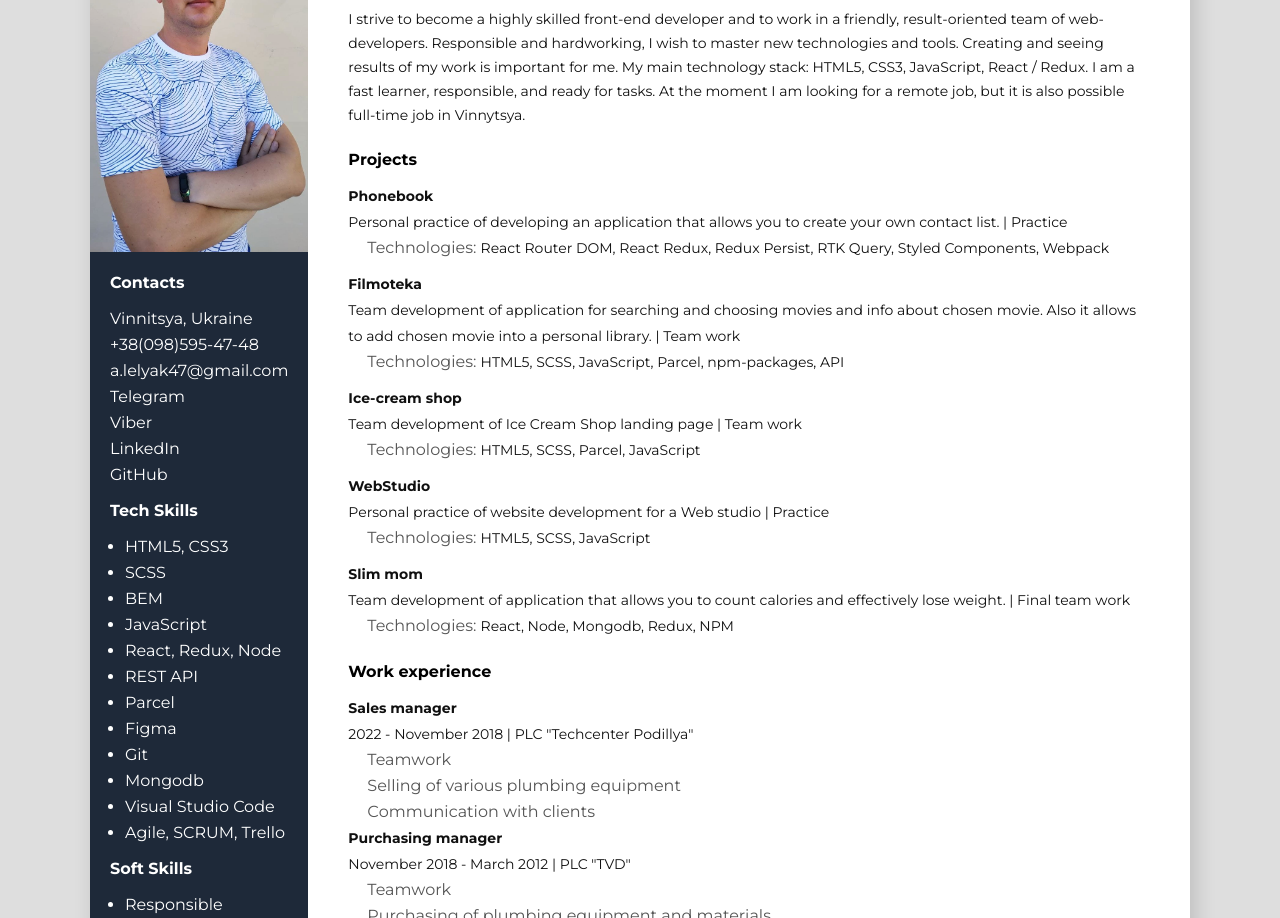
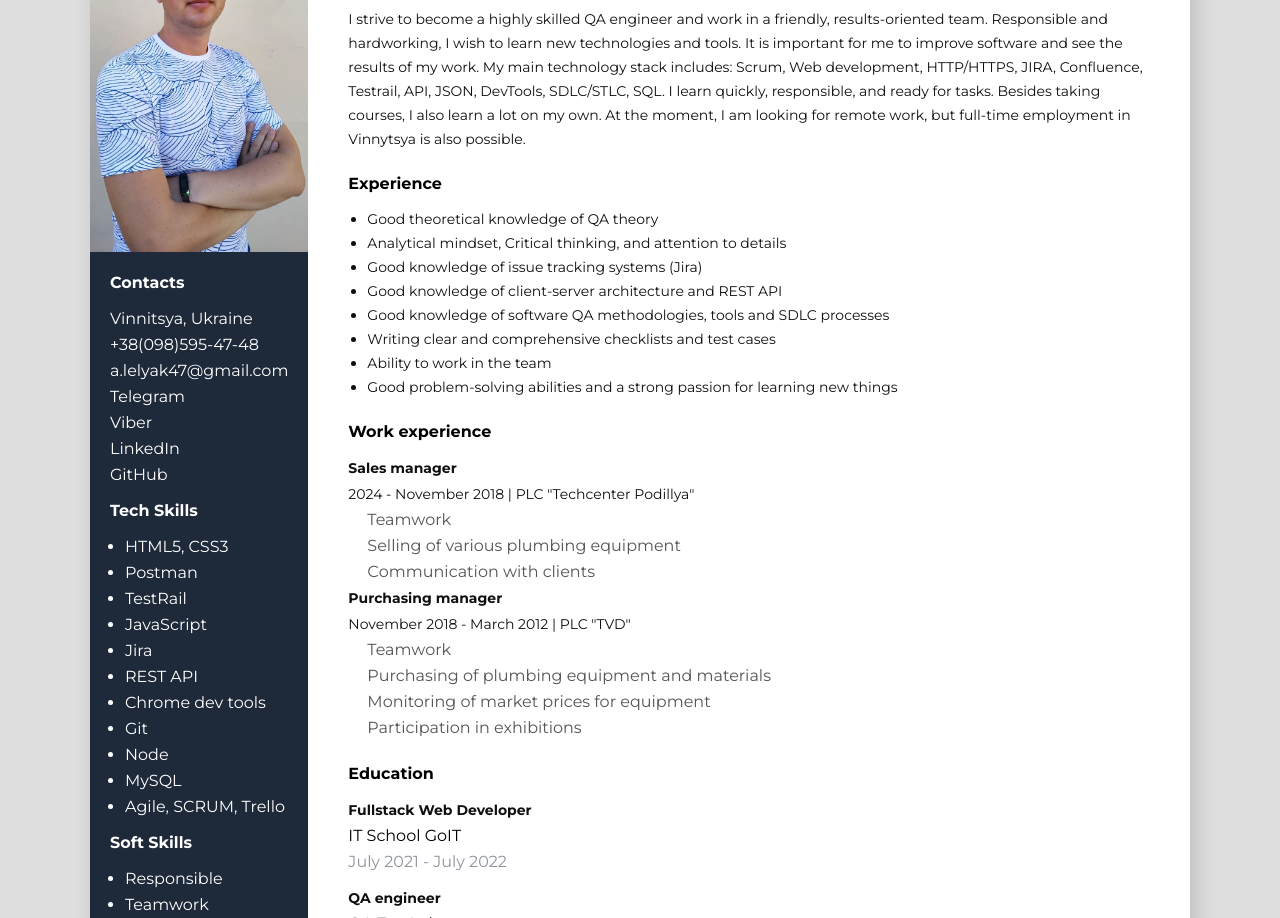
Before and after one commit to Lelyak-Andriy/resume, a plain HTML site: page index.html in a window 1280 px wide. Shown: the part 95-1013 px from the top of the page. Drawn offline with Linux system fonts and the light colour scheme.

Commit message:
Add files via upload
changed for qa cv

```diff
--- a/index.html
+++ b/index.html
@@ -3,7 +3,7 @@
   <head>
     <meta charset="UTF-8" />
     <meta name="viewport" content="width=device-width, initial-scale=1.0" />
-    <title>My resume</title>
+    <title>My CV</title>
     <link rel="stylesheet" href="./css/styles.css" />
     <link
       href="https://fonts.googleapis.com/css2?family=Montserrat:wght@400;700&display=swap"
@@ -20,7 +20,7 @@
 
         <div class="info-mobile">
           <h1>Andriy Lelyak</h1>
-          <h3>Front-End Developer</h3>
+          <h3>QA Engineer</h3>
         </div>
 
         <!-- contacts container -->
@@ -37,22 +37,18 @@
               >
             </li>
             <li>
-              <a class="contacts-link" href="mailto:a.lelyak47@gmail.com"
-                >a.lelyak47@gmail.com</a
-              >
+              <a class="contacts-link" href="mailto:a.lelyak47@gmail.com">a.lelyak47@gmail.com</a>
             </li>
             <li>
               <a class="contacts-link" href="https://t.me/Aftar_jot"
-                >Telegram</a
-              >
+                >Telegram</a>
             </li>
 
             <li>
               <a
                 class="contacts-link"
                 href="https://msng.link/o/?380985954748=vi"
-                >Viber</a
-              >
+                >Viber</a>
             </li>
 
             <li>
@@ -80,11 +76,11 @@
             </li>
             <li>
               <!-- <span class="tech-skills__category">Preprocessors: </span> -->
-              <p class="tech-skills__name">SCSS</p>
+              <p class="tech-skills__name">Postman</p>
             </li>
             <li>
               <!-- <span class="tech-skills__category">Methodologies:</span> -->
-              <p class="tech-skills__name">BEM</p>
+              <p class="tech-skills__name">TestRail</p>
             </li>
             <li>
               <!-- <span class="tech-skills__category">Programming languages: </span> -->
@@ -92,7 +88,7 @@
             </li>
             <li>
               <!-- <span class="tech-skills__category">JS Libraries:</span> -->
-              <p class="tech-skills__name">React, Redux, Node</p>
+              <p class="tech-skills__name">Jira</p>
             </li>
             <li>
               <!-- <span class="tech-skills__category">Interfaces:</span> -->
@@ -100,24 +96,21 @@
             </li>
             <li>
               <!-- <span class="tech-skills__category">Bundlers:</span> -->
-              <p class="tech-skills__name">Parcel</p>
+              <p class="tech-skills__name">Chrome dev tools</p>
             </li>
-            <li>
-              <!-- <span class="tech-skills__category">Graphics:</span> -->
-              <p class="tech-skills__name">Figma</p>
-            </li>
+
             <li>
               <!-- <span class="tech-skills__category">CVS:</span> -->
               <p class="tech-skills__name">Git</p>
             </li>
             <li>
               <!-- <span class="tech-skills__category">Database Services:</span> -->
-              <p class="tech-skills__name">Mongodb</p>
+              <p class="tech-skills__name">Node</p>
             </li>
             <li>
               <!-- <span class="tech-skills__category">IDE:</span> -->
               <p class="tech-skills__name"
-                >Visual Studio Code</p
+                >MySQL</p
               >
             </li>
             <li>
@@ -137,7 +130,6 @@
             <li><span class="soft-skills__name">Perseverance</span></li>
             <li><span class="soft-skills__name">Learnability</span></li>
             <li><span class="soft-skills__name">Sociability</span></li>
-            <li><span class="soft-skills__name">Flexibility</span></li>
             <li><span class="soft-skills__name">Friendliness</span></li>
           </ul>
         </div>
@@ -146,9 +138,6 @@
         <div class="languages">
           <h3 class="title">Languages</h3>
           <ul>
-            <li>
-              <span class="languages__item">Ukrainian - Native</span>
-            </li>
             <li>
               <span class="languages__item">English - Upper-Intermediate</span>
             </li>
@@ -161,117 +150,34 @@
         <!-- about me main info -->
         <div class="info-container">
           <h1>Andriy Lelyak</h1>
-          <h2>Front-End Developer (React)</h2>
+          <h2>QA Engineer</h2>
 
           <div class="wrap summary">
             <!-- <h3 class="title">Summary</h3> -->
             <p class="summary">
-              I strive to become a highly skilled front-end developer and to work in a friendly, result-oriented team of
-              web-developers. Responsible and hardworking, I wish to master new technologies and tools. Creating and seeing results of
-              my work is important for me.
-              My main technology stack: HTML5, CSS3, JavaScript, React / Redux. I am a fast learner,
-              responsible, and ready for tasks.
-               At the moment I am looking for a remote job, but it is also possible full-time job in Vinnytsya.
+              I strive to become a highly skilled QA engineer and work in a friendly, results-oriented team. Responsible and hardworking, I wish to learn new technologies and tools. It is important for me to improve software and see the results of my work.
+              My main technology stack includes: Scrum, Web development, HTTP/HTTPS, JIRA, Confluence, Testrail, API, JSON, DevTools, SDLC/STLC, SQL. I learn quickly, responsible, and ready for tasks.
+              Besides taking courses, I also learn a lot on my own. At the moment, I am looking for remote work, but full-time employment in Vinnytsya is also possible.
             </p>
           </div>
         </div>
 
         <!-- Projects -->
         <div class="wrap experience">
-          <h3 class="title">Projects</h3>
+          <h3 class="title">Experience</h3>
 
-          <div class="experience__item">
-            <div class="experience__duties">
-              <a class="project__title" href="https://stately-puppy-4a51aa.netlify.app">Phonebook</a>
-            </div>
-            <span class="experience__details">
-              Personal practice of developing an application that allows you to create your own contact list.
-              <span class="experience__divider">|</span> Practice
-            </span>
-            <ul class="technologies__list">
-              <li>
-                Technologies:
-                <a class="technologies" href="https://github.com/Lelyak-Andriy/goit-react-hw-08-phonebook"
-                  >React Router DOM, React Redux, Redux Persist, RTK Query, Styled Components, Webpack</a
-                >
-              </li>
-            </ul>
-          </div>
+          <ul class="experience__item">
 
-          <div class="experience__item">
-            <div class="experience__duties">
-              <a class="project__title" href="https://kurbatovas.github.io/project6/">Filmoteka</a>
-            </div>
-            <span class="experience__details">
-            Team development of application for searching and choosing
-             movies and info about chosen movie. Also it allows to
-              add chosen movie into a personal library.
-              <span class="experience__divider">|</span> Team work
-            </span>
-            <ul class="technologies__list">
-              <li>
-                Technologies:
-                <a class="technologies" href="https://github.com/KurbatovAS/project6"
-                  >HTML5, SCSS, JavaScript, Parcel, npm-packages, API</a
-                >
-              </li>
-              <!-- <li>Team: 10 front-end developers</li> -->
-            </ul>
-          </div>
+            <li class="experience__details">Good theoretical knowledge of QA theory</li>
+            <li class="experience__details">Analytical mindset, Critical thinking, and attention to details</li>
+            <li class="experience__details">Good knowledge of issue tracking systems (Jira)</li>
+            <li class="experience__details">Good knowledge of client-server architecture and REST API</li>
+            <li class="experience__details">Good knowledge of software QA methodologies, tools and SDLC processes</li>
+            <li class="experience__details">Writing clear and comprehensive checklists and test cases</li>
+            <li class="experience__details">Ability to work in the team</li>
+            <li class="experience__details">Good problem-solving abilities and a strong passion for learning new things</li>
+          </ul>
 
-          <div class="experience__item">
-            <div class="experience__duties">
-              <a class="project__title" href="https://kurbatovas.github.io/project5/">Ice-cream shop</a>
-            </div>
-            <span class="experience__details">
-              Team development of Ice Cream Shop landing page
-              <span class="experience__divider">|</span> Team work
-            </span>
-            <ul class="technologies__list">
-              <li>
-                Technologies:
-                <a class="technologies" href="https://github.com/KurbatovAS/project5"
-                  >HTML5, SCSS, Parcel, JavaScript</a
-                >
-              </li>
-              <!-- <li>Team: 8 front-end developers</li> -->
-            </ul>
-          </div>
-
-          <div class="experience__item">
-            <div class="experience__duties">
-              <a class="project__title" href="https://lelyak-andriy.github.io/goit-markup-hw-08/"
-                >WebStudio</a>
-            </div>
-            <span class="experience__details">
-            Personal practice of website development for a Web studio
-              <span class="experience__divider">|</span> Practice
-            </span>
-            <ul class="technologies__list">
-              <li>
-                Technologies:
-                <a class="technologies" href="https://github.com/Lelyak-Andriy/goit-markup-hw-08"
-                  >HTML5, SCSS, JavaScript</a>
-              </li>
-            </ul>
-          </div>
-
-          <div class="experience__item">
-            <div class="experience__duties">
-              <a class="project__title" href="https:slim-mom.netlify.app/">Slim mom</a>
-            </div>
-            <span class="experience__details">
-              Team development of application that allows you to count calories and effectively lose weight.
-              <span class="experience__divider">|</span> Final team work
-            </span>
-            <ul class="technologies__list">
-              <li>
-                Technologies:
-                <a class="technologies" href="https://github.com/Lelyak-Andriy/slim-mom-project">React, Node, Mongodb, Redux, NPM</a>
-              </li>
-            </ul>
-          </div>
-        </div>
 
         <!-- work experience -->
         <div class="wrap">
@@ -280,7 +186,7 @@
            <div class="job">
             <p class="experience__duties">Sales manager</p>
             <span class="experience__details">
-              2022 - November 2018
+              2024 - November 2018
               <span class="experience__divider">|</span> PLC "Techcenter Podillya"
             </span>
             <ul class="duties">
@@ -315,6 +221,13 @@
             <p class="education__company">IT School GoIT</p>
             <span class="education__period">July 2021 - July 2022</span>
           </div>
+          <div class="education__item">
+            <a href="https://training.qatestlab.com/" class="education__specialty"
+              >QA engineer</a>
+            <p class="education__company">QA TestLab</p>
+            <span class="education__period">March 2024 - March 2024</span>
+          </div>
+
 
           <div class="education__item">
             <p class="experience__duties">Banking, specialist</p>
```
